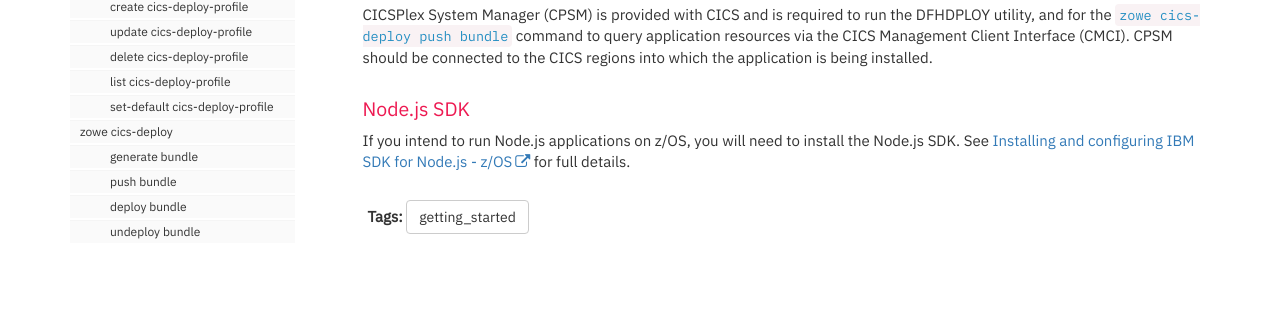
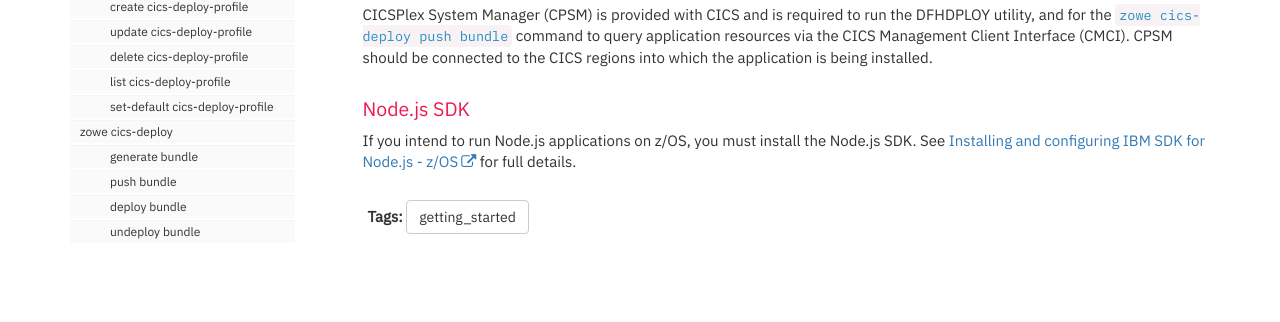
Before and after one commit to IBM/zowe-cli-cics-deploy-plugin, a Jekyll site: the page built from docs/pages/cdp/cdp-Requirements.md, in a window 1280 px wide and 1153 px high. Shown: the part 671-993 px from the top of the window. Built offline with Jekyll 4.4.1, drawn with Linux system fonts in a browser that asks for light colours; nearby versions of some CDN libraries; comment, search, counter and statistics services are not loaded.

Commit message:
Small language tweak
Signed-off-by: Clive Harris <clive.harris2@ibm.com>

```diff
--- a/docs/pages/cdp/cdp-Requirements.md
+++ b/docs/pages/cdp/cdp-Requirements.md
@@ -29,4 +29,4 @@ CICSPlex System Manager \(CPSM\) is provided with CICS and is required to run th
 
 ### Node.js SDK
 
-If you intend to run Node.js applications on z/OS, you will need to install the Node.js SDK. See [Installing and configuring IBM SDK for Node.js - z/OS](https://www.ibm.com/support/knowledgecenter/en/SSTRRS_8.0.0/com.ibm.nodejs.zos.v8.doc/install.htm) for full details.
+If you intend to run Node.js applications on z/OS, you must install the Node.js SDK. See [Installing and configuring IBM SDK for Node.js - z/OS](https://www.ibm.com/support/knowledgecenter/en/SSTRRS_8.0.0/com.ibm.nodejs.zos.v8.doc/install.htm) for full details.
```
